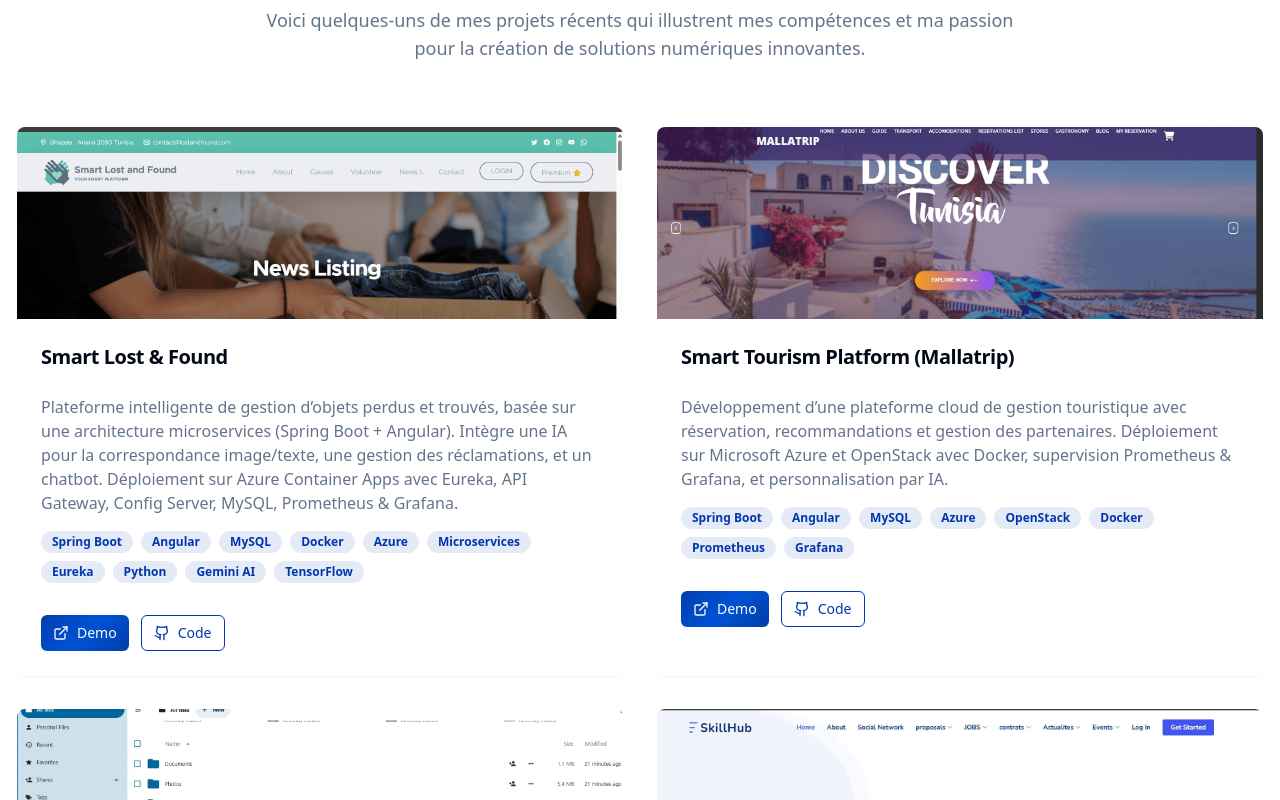
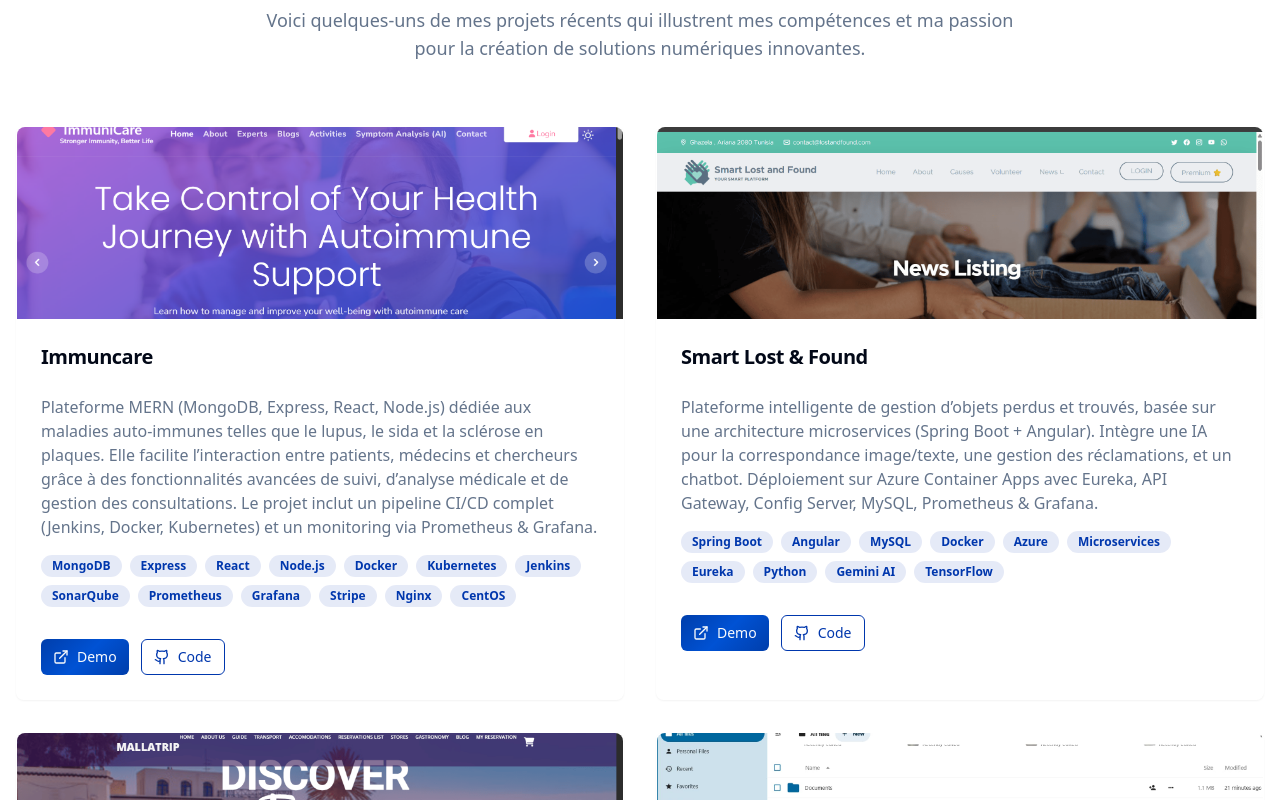
Before and after one commit to asmabsd/my-portfolio, a React (Vite) app: page / in a window 1280 px wide. Shown: the part 2000-2800 px from the top of the page. Built offline with nearby package versions, Linux system fonts and the light colour scheme.

Commit message:
Update Projects.jsx

```diff
--- a/src/components/sections/Projects.jsx
+++ b/src/components/sections/Projects.jsx
@@ -6,6 +6,30 @@
 import { Badge } from '@/components/ui/badge';
 import { ExternalLink, Github } from 'lucide-react';
 const projects = [
+
+{
+  title: 'Immuncare',
+  description:
+    "Plateforme MERN (MongoDB, Express, React, Node.js) dédiée aux maladies auto-immunes telles que le lupus, le sida et la sclérose en plaques. Elle facilite l’interaction entre patients, médecins et chercheurs grâce à des fonctionnalités avancées de suivi, d’analyse médicale et de gestion des consultations. Le projet inclut un pipeline CI/CD complet (Jenkins, Docker, Kubernetes) et un monitoring via Prometheus & Grafana.",
+  image: "/Image/immuncare.png",
+  technologies: [
+    'MongoDB',
+    'Express',
+    'React',
+    'Node.js',
+    'Docker',
+    'Kubernetes',
+    'Jenkins',
+    'SonarQube',
+    'Prometheus',
+    'Grafana',
+    'Stripe',
+    'Nginx',
+    'CentOS'
+  ],
+    liveUrl: 'https://www.linkedin.com/posts/asma-boussaada_pr%C3%A9sentation-de-mon-projet-mern-stack-activity-7391977444766892033-ZFEL?utm_source=share&utm_medium=member_desktop&rcm=ACoAAD3RDdMB8MFhymwcy4xqrFha_pEh8kF0PrE',
+  githubUrl: 'https://github.com/asmabsd/immuncare',
+},
   {
   title: 'Smart Lost & Found',
   description:
```
